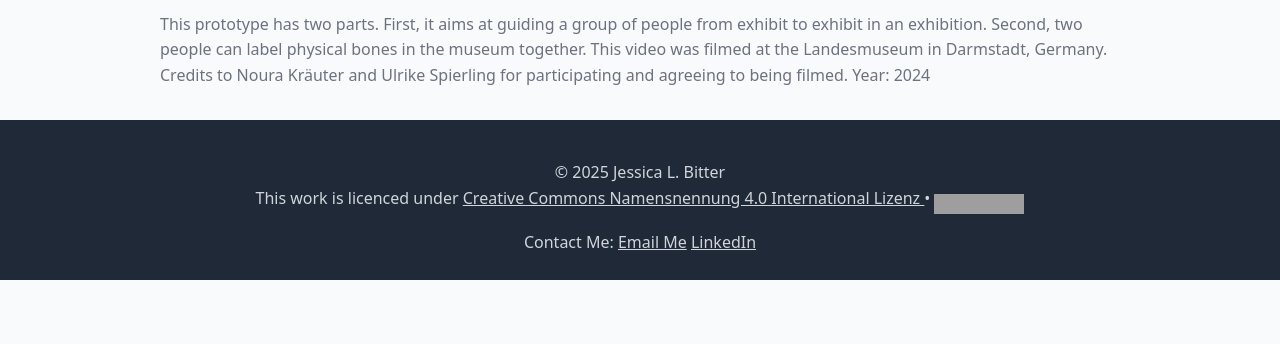
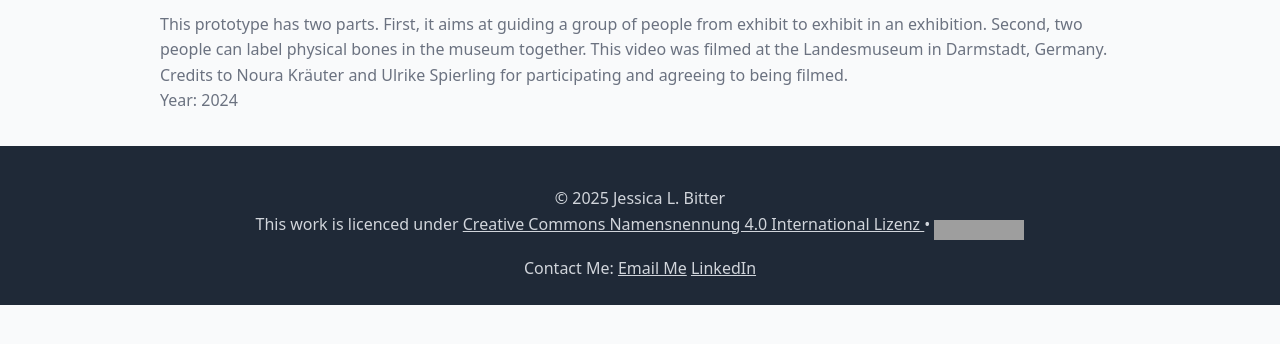
Before and after one commit to JeLaBit/multiuser-augmented-reality-research, a Jekyll site: the page built from prototypes.md, in a window 1280 px wide, cut to the strip 529-873 px from the top of the page. Built offline with Jekyll 4.4.1, drawn with Linux system fonts in a browser that asks for light colours; grey boxes are pictures that could not be loaded.

```diff
--- a/prototypes.md
+++ b/prototypes.md
@@ -16,6 +16,7 @@ permalink: /prototypes/
   allow="accelerometer; autoplay; clipboard-write; encrypted-media; gyroscope; picture-in-picture"
   allowfullscreen>
 </iframe>
-<p>This prototype has two parts. First, it aims at guiding a group of people from exhibit to exhibit in an exhibition. Second, two people can label physical bones in the museum together. This video was filmed at the Landesmuseum in Darmstadt, Germany. Credits to Noura Kräuter and Ulrike Spierling for participating and agreeing to being filmed.
+<p>This prototype has two parts. First, it aims at guiding a group of people from exhibit to exhibit in an exhibition. Second, two people can label physical bones in the museum together. This video was filmed at the Landesmuseum in Darmstadt, Germany. Credits to Noura Kräuter and Ulrike Spierling for participating and agreeing to being filmed. <br>
 Year: 2024</p>
+
 </div>
```
